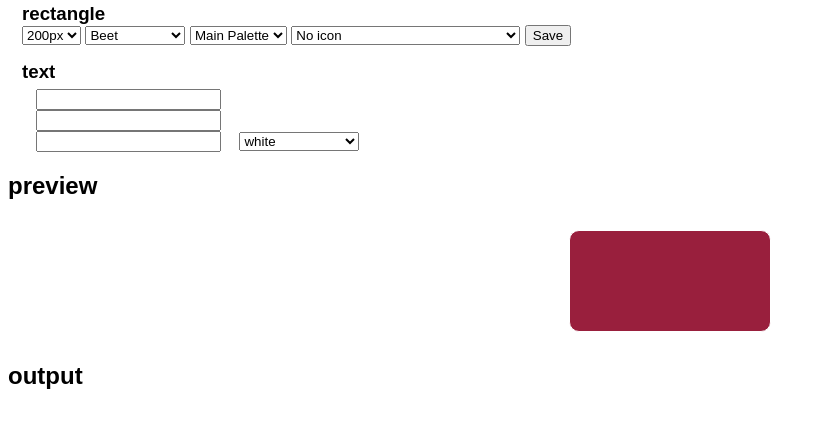
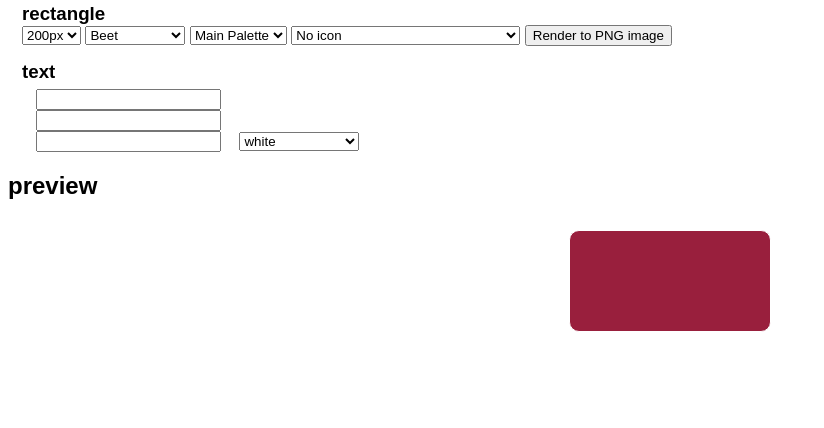
Before and after one commit to mantis369/roundrects, a plain HTML site: page index.html in a window 1280 px wide. Shown: the part 48-476 px from the top of the page, without its empty margins (0-824 px from the left). Drawn offline with nearby package versions, Linux system fonts and the light colour scheme.

Commit message:
Improve screenshot UI
Remove "output" header.
Rename screenshot button.

```diff
--- a/index.html
+++ b/index.html
@@ -54,7 +54,7 @@ margin:auto;
 	<option value="">No icon</option>
 	<option value="icon.svg">Sample SVG icon</option>
 </select>
-<button id="screenshot">Save</button>
+<button id="screenshot">Render to PNG image</button>
 </fieldset>
 <fieldset>
 <h3>text</h3>
@@ -75,7 +75,6 @@ margin:auto;
 <div id="output_container">
 	<div id="output_element"></div>
 </div>
-<h2>output</h2>
 <script
 			  src="https://code.jquery.com/jquery-3.3.1.slim.min.js"
 			  integrity="sha256-3edrmyuQ0w65f8gfBsqowzjJe2iM6n0nKciPUp8y+7E="
```
